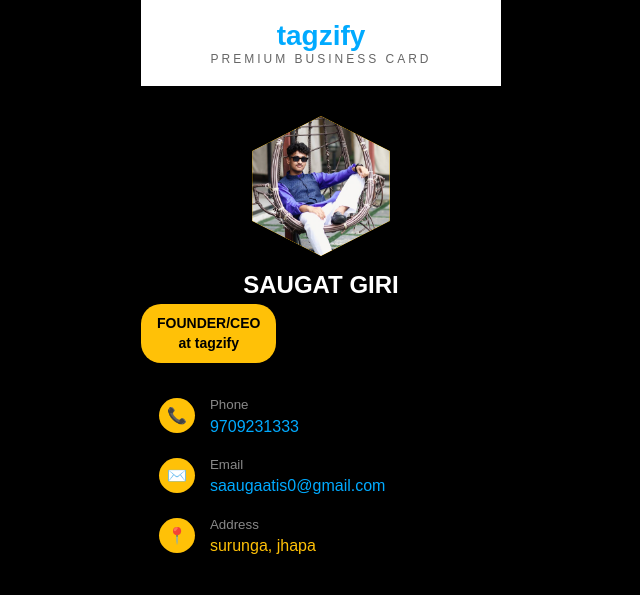
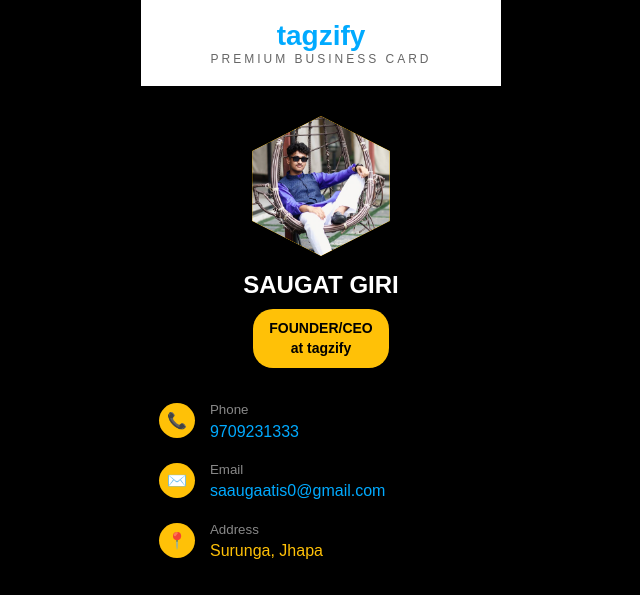
Before and after one commit to sandeep444-cyber/saugat, a plain HTML site: page index.html in a window 1280 px wide. Shown: the top 595 px of the page, without its empty margins (319-959 px from the left). Drawn offline with Linux system fonts and the light colour scheme.

Commit message:
Update index.html

```diff
--- a/index.html
+++ b/index.html
@@ -25,9 +25,13 @@
 
     <!-- Name & Role -->
     <h2 style="margin: 15px 0 5px; text-align: center;">SAUGAT GIRI</h2>
-    <div style="background: #ffc107; color: #000; display: inline-block; padding: 10px 16px; border-radius: 20px; font-weight: bold; font-size: 14px; line-height: 1.4; text-align: center;">
-      FOUNDER/CEO<br>at tagzify
-    </div>
+    <!-- Centered Role Badge -->
+<div style="width: 100%; text-align: center; margin-top: 10px;">
+  <div style="background: #ffc107; color: #000; padding: 10px 16px; border-radius: 20px; font-weight: bold; font-size: 14px; line-height: 1.4; display: inline-block;">
+    FOUNDER/CEO<br>at tagzify
+  </div>
+</div>
+
 
     <!-- Contact Info -->
     <div style="text-align: left; margin: 30px auto 10px; width: 90%;">
@@ -52,7 +56,7 @@
         <span style="background: #ffc107; color: #000; border-radius: 50%; padding: 8px;">📍</span>
         <span style="margin-left: 15px; line-height: 1.4;">
           <small style="color:#888;">Address</small><br>
-          <a href="https://maps.app.goo.gl/2WkAzj2DRvSd5bzu5?g_st=ipc" target="_blank" style="color: #ffc107; text-decoration: none;">surunga, jhapa</a>
+          <a href="https://maps.app.goo.gl/2WkAzj2DRvSd5bzu5?g_st=ipc" target="_blank" style="color: #ffc107; text-decoration: none;">Surunga, Jhapa</a>
         </span>
       </p>
     </div>
```
